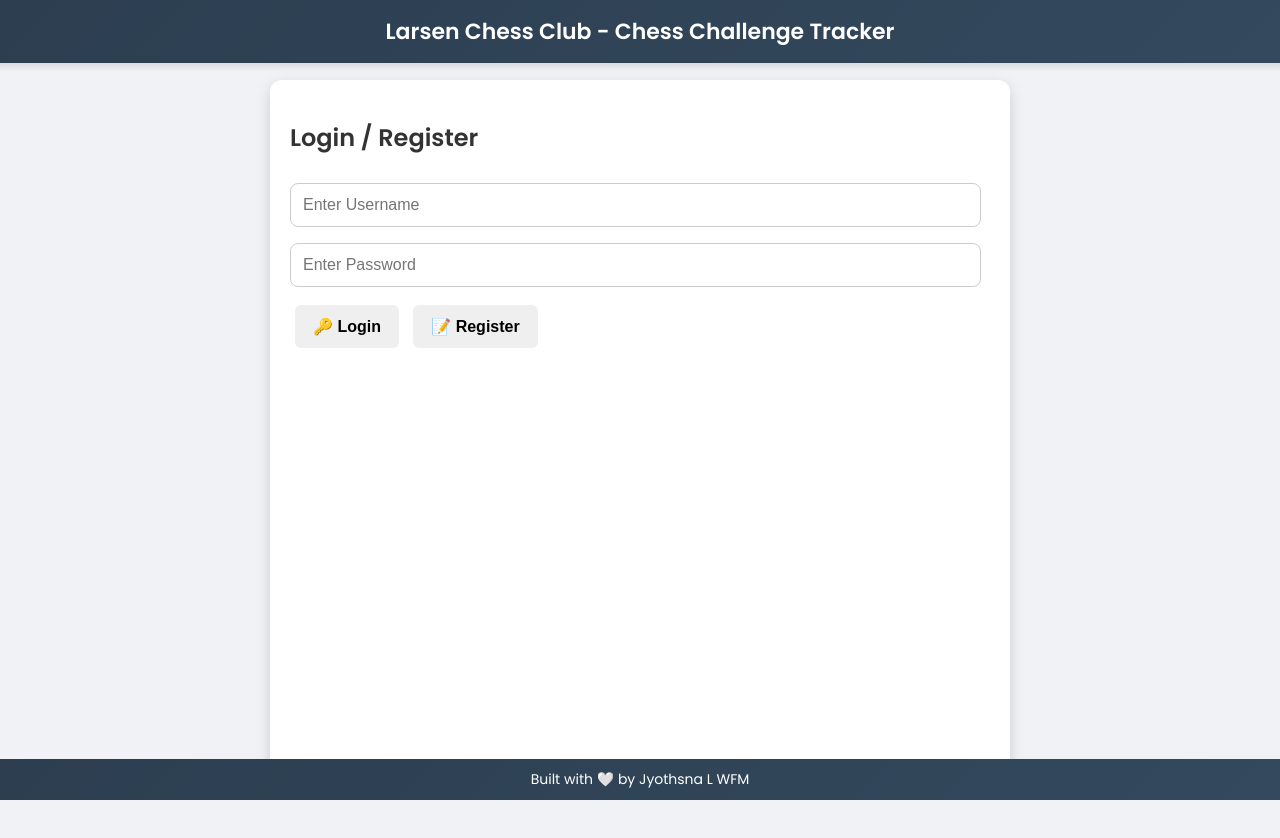
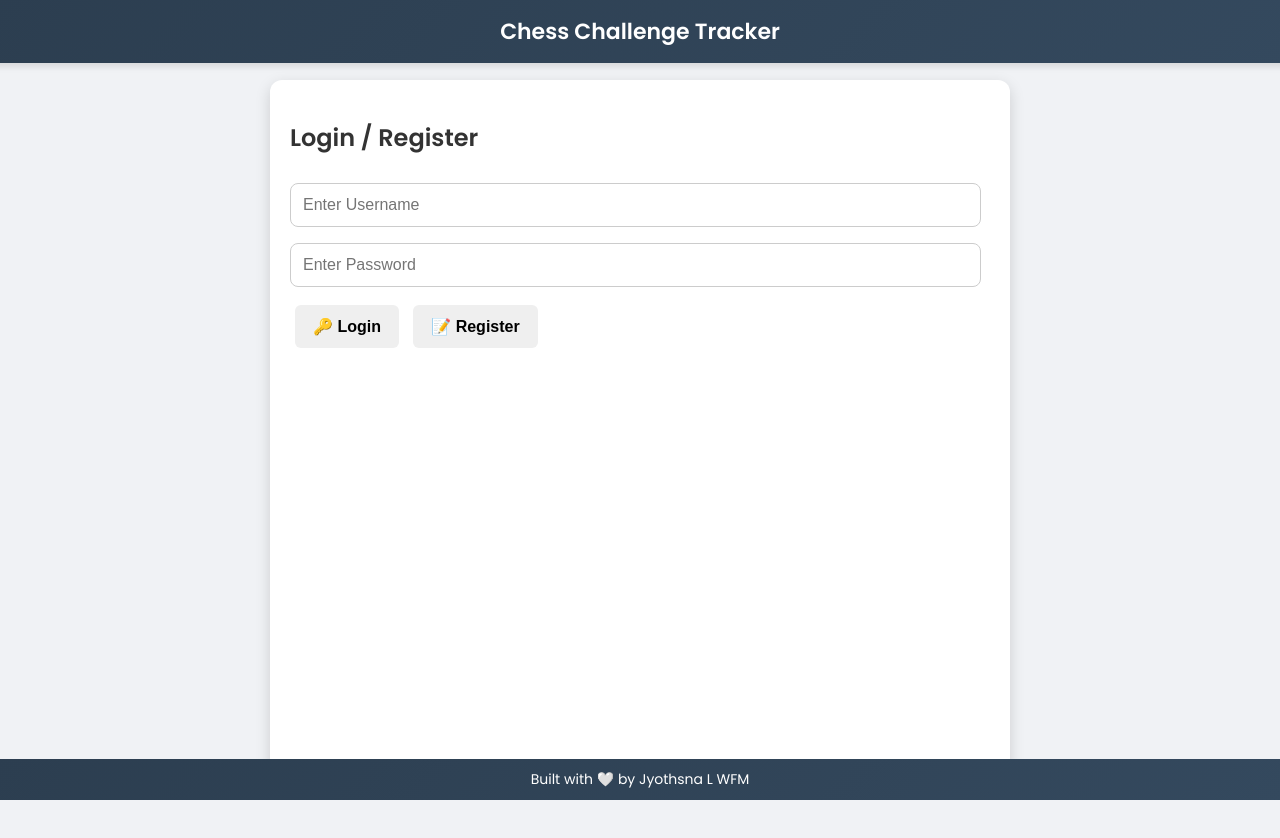
Before and after one commit to Jyothsna-L/Chess-Challenge-Tracker, a plain HTML site: page index.html in a window 1280 px wide. Drawn offline with Linux system fonts and the light colour scheme.

Commit message:
Update index.html

```diff
--- a/index.html
+++ b/index.html
@@ -3,12 +3,12 @@
 <head>
     <meta charset="UTF-8">
     <meta name="viewport" content="width=device-width, initial-scale=1.0">
-    <title>Larsen Chess Club - Login</title>
+    <title>Challenge Tracker - Login</title>
     <link rel="stylesheet" href="styles.css">
 </head>
 <body>
 
-    <header>Larsen Chess Club - Chess Challenge Tracker</header>
+    <header>Chess Challenge Tracker</header>
 
     <div class="main-container">
         <h2>Login / Register</h2>
```
